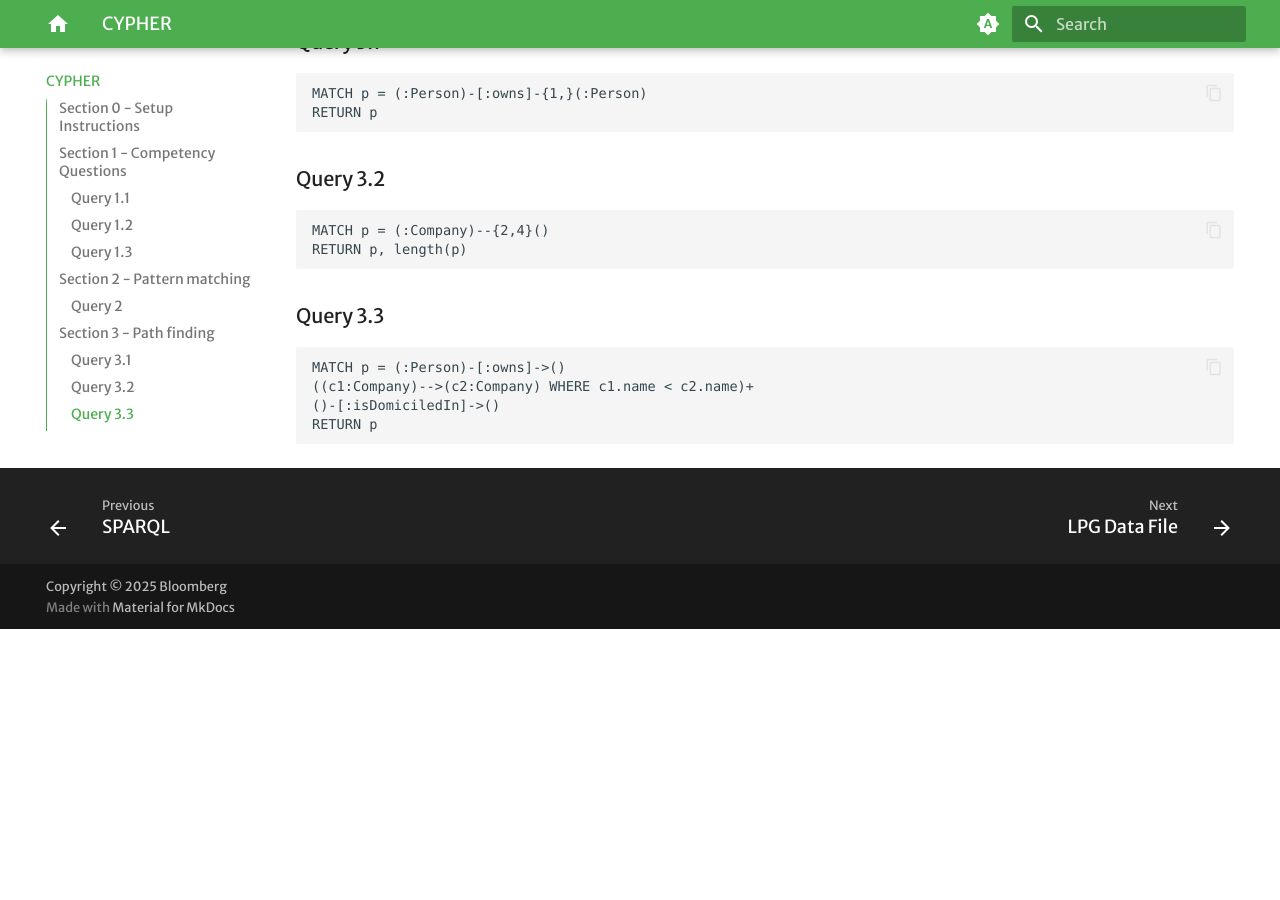
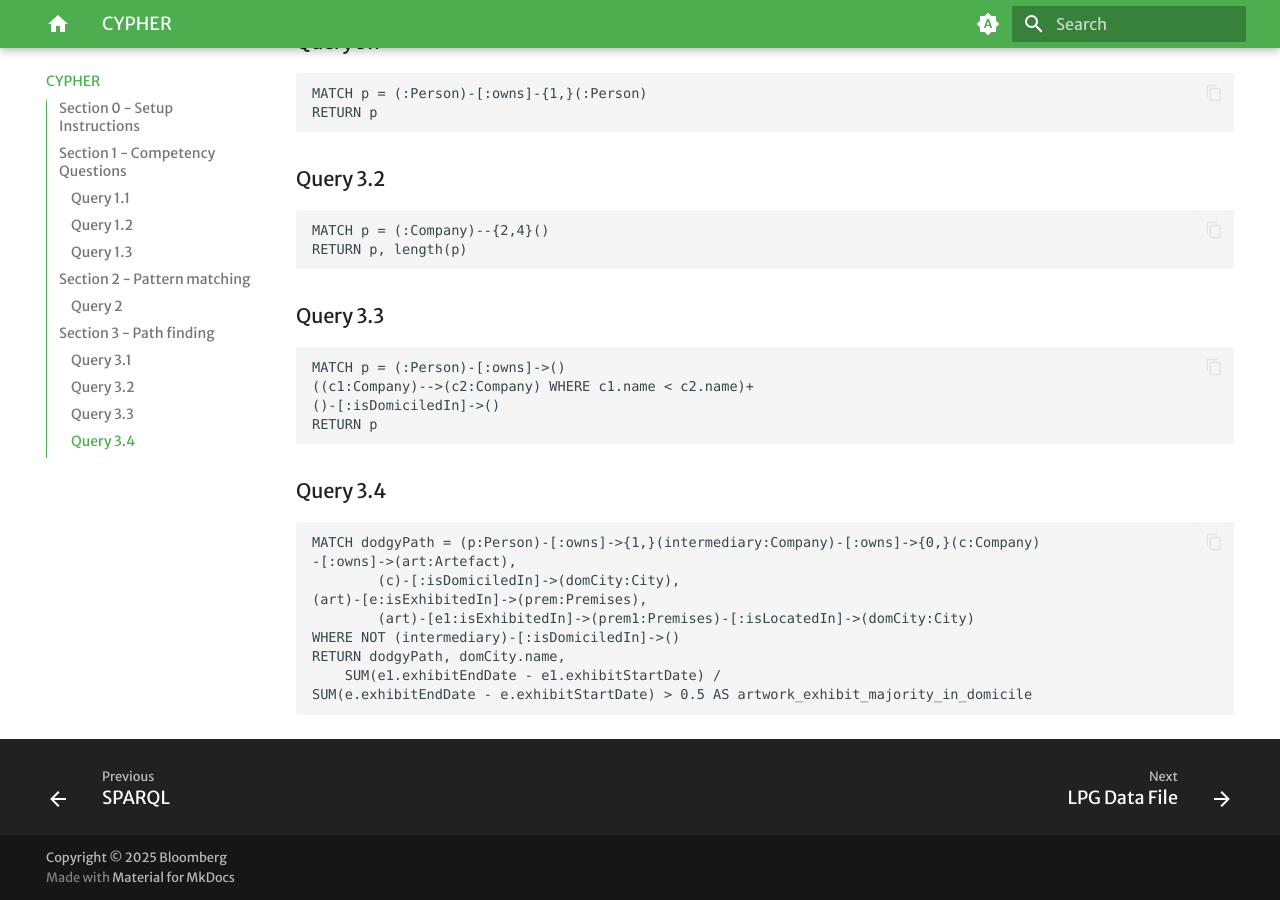
Before and after one commit to SemanticMasterclass/cdl2025, an MkDocs documentation site: the page built from docs/cypher.md, in a window 1280 px wide and 900 px high, scrolled down 1489 px. Built offline with MkDocs 1.6.1 and Material for MkDocs 9.7.7, drawn with Linux system fonts in a browser that asks for light colours; some web fonts are replaced; before the commit the page ends 2118 px from its top, so only the background shows below that.

Commit message:
fix style

````diff
--- a/docs/cypher.md
+++ b/docs/cypher.md
@@ -77,3 +77,17 @@ MATCH p = (:Person)-[:owns]->()
 ()-[:isDomiciledIn]->()
 RETURN p
 ```
+
+### Query 3.4
+
+```
+MATCH dodgyPath = (p:Person)-[:owns]->{1,}(intermediary:Company)-[:owns]->{0,}(c:Company)
+-[:owns]->(art:Artefact),
+    	(c)-[:isDomiciledIn]->(domCity:City),
+(art)-[e:isExhibitedIn]->(prem:Premises),
+		(art)-[e1:isExhibitedIn]->(prem1:Premises)-[:isLocatedIn]->(domCity:City)
+WHERE NOT (intermediary)-[:isDomiciledIn]->()
+RETURN dodgyPath, domCity.name,
+    SUM(e1.exhibitEndDate - e1.exhibitStartDate) /
+SUM(e.exhibitEndDate - e.exhibitStartDate) > 0.5 AS artwork_exhibit_majority_in_domicile
+```
````
